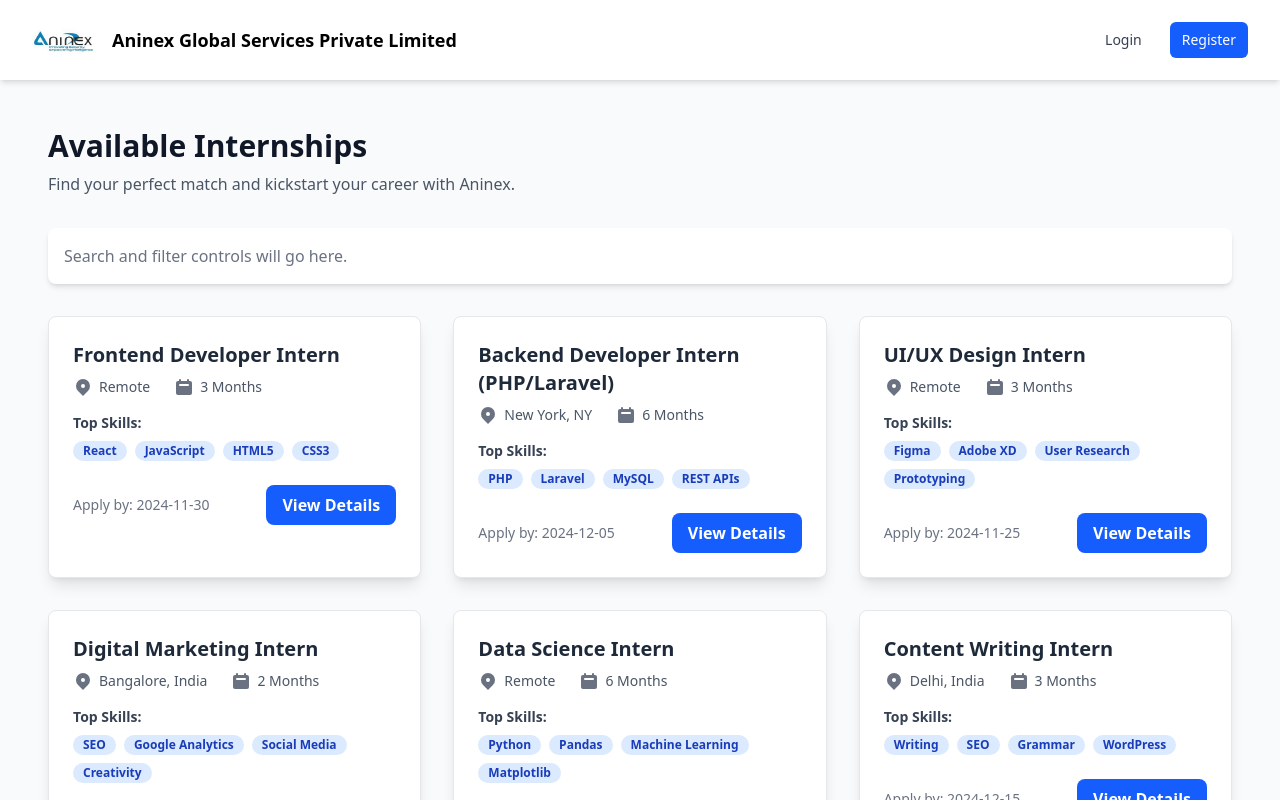
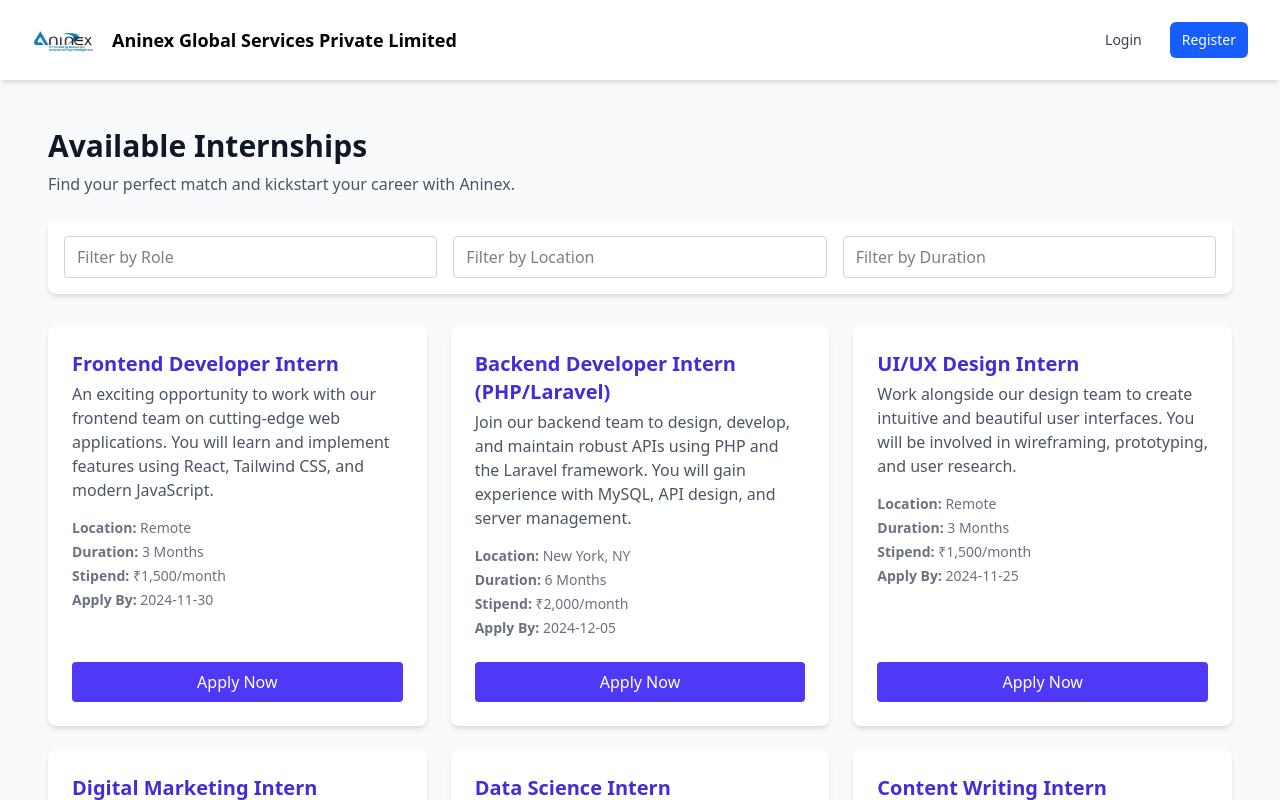
Before and after one commit to sagniknandigit/internship_management, a React (Vite) app: page /internships in a window 1280 px wide. Shown: the top 800 px of the page. Built offline with nearby package versions, Linux system fonts and the light colour scheme.

Commit message:
Final Commit

```diff
--- a/src/pages/Intern/ApplyForm.jsx
+++ b/src/pages/Intern/ApplyForm.jsx
@@ -1,105 +1,94 @@
-import React,{useState} from 'react'
+import React, { useState } from "react";
+import { useAuth } from "../../context/AuthContext";
 
 const ApplyForm = () => {
-  const [formData,setFormData]=useState({
-    firstName:"",
-    middleName:"",
-    lastName:"",
-    email:"",
-    address:"",
-    city:"",
-    state:"",
-    university:"",
-    currentYear:"",
-    passingYear:"",
-    github:"",
-    linkedin:"",
-    whyInternship:"",
-    skills:"",
-    expetations:"",
-    resume:null,
-    coverLetter:null,
+  const { user } = useAuth();
+
+  const [formData, setFormData] = useState({
+    firstName: user?.name?.split(" ")[0] || "",
+    middleName: "",
+    lastName: user?.name?.split(" ")[1] || "",
+    email: "",
+    address: "",
+    city: "",
+    state: "",
+    university: "",
+    currentYear: "",
+    passingYear: "",
+    github: "",
+    linkedin: "",
+    whyInternship: "",
+    skills: "",
+    expectations: "",
+    resume: null,
+    coverLetter: null,
   });
 
-  const handleChange=(e)=>{
-    const {name,value,files} =e.target;
-    if(name==="resume" || name=="coverLetter"){
-      setFormData({...formData,[name]:files[0]});
-    }
-    else{
-      setFormData({...formData,[name]:value});
-    }
+  const handleChange = (e) => {
+    const { name, value, files } = e.target;
+    setFormData((prev) => ({
+      ...prev,
+      [name]: files ? files[0] : value,
+    }));
   };
 
-  const handleSubmit=(e)=>{
+  const handleSubmit = (e) => {
     e.preventDefault();
-    alert('Form Submitted!');
-    console.log("Submitted Data:",formData);
+    alert("Application submitted!");
   };
 
   return (
-    <div className='max-w-6xl mx-auto p-6 md:p-10'>
-      <h2 className='text-3xl font-bold mb-6 text-center text-bllue-700'>Internship Application Form</h2>
-      <form onSubmit={handleSubmit} className='grid grid-cols-1 md:grid-cols-2 gap-6 bg-white p-6 shadow-lg rounded-lg'>
-        <input name='firstName' value={formData.firstName} onChange={handleChange} placeholder='First Name' required className='input-field'/>
+    <div className="max-w-4xl mx-auto p-8 bg-white shadow-lg rounded-lg">
+      <h1 className="text-3xl font-bold text-center text-indigo-800 mb-6">
+        Internship Application Form
+      </h1>
 
-        <input name='middleName' value={formData.middleName} onChange={handleChange} placeholder='Middle Name' className='input-field'/>
-
-        <input name='lastName' value={formData.lastName} onChange={handleChange} placeholder='Last Name' required className='input-field'/>
-
-        <input name='email' value={formData.email} onChange={handleChange} placeholder='Email Address' required className='input-field'/>
-
-        <input name='address' value={formData.address} onChange={handleChange} placeholder='Home Address' required className='input-field'/>
-
-        <input name='city' value={formData.city} onChange={handleChange} placeholder='City' required className='input-field'/>
-
-        <input name='state' value={formData.state} onChange={handleChange} placeholder='State' required className='input-field'/>
-
-        <input name='unversity' value={formData.university} onChange={handleChange} placeholder='University' required className='input-field'/>
-
-        <input name='currentYear' value={formData.currentYear} onChange={handleChange} placeholder='Current Year' required className='input-field'/>
-
-        <input name='passingYear' value={formData.passingYear} onChange={handleChange} placeholder='Passng Year' required className='input-field'/>
-
-        <input name='github' value={formData.github} onChange={handleChange} placeholder='GitHub Profile Link' required className='input-field'/>
-
-        <input name='linkedin' value={formData.linkedin} onChange={handleChange} placeholder='Linkedin Profile Link' required className='input-field'/>
-
-        <textarea name='whyInternship' value={formData.whyInternship} onChange={handleChange} placeholder='Why do you want this internship?' rows="3" className='textarea-field md:col-span-2'/>
-
-        <textarea name='skills' value={formData.skills} onChange={handleChange} placeholder='Mention your skills' rows="3" className='textarea-field md:col-span-2'/>
-
-        <textarea name='expectations' value={formData.expetations} onChange={handleChange} placeholder='What do you expect to learn during the internship?' rows="3" className='textarea-field md:col-span-2'/>
-
-        <div className='flex flex-col gap-2'>
-          <label className='font-semibold text-gray-700'>Upload Resume(PDF)</label>
-          <input type='file' name='resume' accept='.pdf' required onChange={handleChange} className='file-input'/>
+      <form onSubmit={handleSubmit} className="space-y-6">
+        <div className="grid grid-cols-1 md:grid-cols-2 gap-4">
+          <input name="firstName" value={formData.firstName} onChange={handleChange} placeholder="First Name" className="input" />
+          <input name="middleName" value={formData.middleName} onChange={handleChange} placeholder="Middle Name" className="input" />
+          <input name="lastName" value={formData.lastName} onChange={handleChange} placeholder="Last Name" className="input" />
+          <input name="email" value={formData.email} onChange={handleChange} placeholder="Email Address" className="input" />
+          <input name="address" value={formData.address} onChange={handleChange} placeholder="Home Address" className="input" />
+          <input name="city" value={formData.city} onChange={handleChange} placeholder="City" className="input" />
+          <input name="state" value={formData.state} onChange={handleChange} placeholder="State" className="input" />
+          <input name="university" value={formData.university} onChange={handleChange} placeholder="University" className="input" />
+          <input name="currentYear" value={formData.currentYear} onChange={handleChange} placeholder="Current Year" className="input" />
+          <input name="passingYear" value={formData.passingYear} onChange={handleChange} placeholder="Passing Year" className="input" />
+          <input name="github" value={formData.github} onChange={handleChange} placeholder="GitHub Profile Link" className="input" />
+          <input name="linkedin" value={formData.linkedin} onChange={handleChange} placeholder="LinkedIn Profile Link" className="input" />
         </div>
 
-        <div className='flex flex-col gap-2'>
-          <label className='font-semibold text-gray-700'>Upload Cover Letter(PDF)</label>
-          <input type='file' name='coverLetter' accept='.pdf' onChange={handleChange} className='file-input'/>
+        <div className="grid grid-cols-1 gap-4">
+          <textarea name="whyInternship" value={formData.whyInternship} onChange={handleChange} placeholder="Why do you want this internship?" rows={3} className="textarea" />
+          <textarea name="skills" value={formData.skills} onChange={handleChange} placeholder="Mention your skills" rows={3} className="textarea" />
+          <textarea name="expectations" value={formData.expectations} onChange={handleChange} placeholder="What do you expect to learn?" rows={3} className="textarea" />
         </div>
 
-        <button type='submit' className='col-span-full bg-blue-600 text-white py-2 px-4 rounded hover:bg-blue-700 transition'>Submit Application</button>
+        <div className="grid grid-cols-1 md:grid-cols-2 gap-4">
+          <div>
+            <label className="block mb-1 text-sm font-medium text-gray-700">Upload Resume (PDF)</label>
+            <input type="file" name="resume" accept=".pdf" onChange={handleChange} className="file-input" />
+          </div>
+          <div>
+            <label className="block mb-1 text-sm font-medium text-gray-700">Upload Cover Letter (PDF)</label>
+            <input type="file" name="coverLetter" accept=".pdf" onChange={handleChange} className="file-input" />
+          </div>
+        </div>
+
+        <button type="submit" className="w-full py-2 px-4 bg-indigo-600 hover:bg-indigo-700 text-white font-semibold rounded-md">
+          Submit Application
+        </button>
       </form>
 
-      <div className='mt-10 bg-gray-100 p-6 rounded-lg shadow-inner'>
-        <h3 className='text-xl font-bold mb-4 text-blue-800'>Live Preview</h3>
-        <pre className='text-sm overflow-x-auto bg-white p-4 rounded-md shadow max-h-64'>
-          {JSON.stringify(
-            {
-              ...formData,
-              resume: formData.resume?.name || null,
-              coverLetter:formData.coverLetter?.name || null,
-            },
-            null,
-            2
-          )}
+      <div className="mt-8 p-4 bg-gray-100 rounded-lg">
+        <h2 className="text-lg font-bold mb-2 text-indigo-700">Live Preview</h2>
+        <pre className="text-sm text-gray-800 overflow-x-auto whitespace-pre-wrap">
+          {JSON.stringify(formData, null, 2)}
         </pre>
       </div>
     </div>
   );
 };
 
-export default ApplyForm
+export default ApplyForm;
--- a/src/pages/Intern/Documents.jsx
+++ b/src/pages/Intern/Documents.jsx
@@ -1,29 +1,79 @@
-import React,{useState,useEffect} from "react";
-import {useAuth} from "../../context/AuthContext";
+import React, { useState, useEffect } from "react";
+import { useAuth } from "../../context/AuthContext";
 import sharedDocuments from "../../mock/sharedDocuments.json";
 
 const Documents = () => {
-  const {user}=useAuth();
-  const [documents,setDocuments]=useState([]);
-  const [loading,setLoading]=useState(true);
+  const { user } = useAuth();
+  const [mentorDocs, setMentorDocs] = useState([]);
+  const [internDocs, setInternDocs] = useState([]);
+  const [loading, setLoading] = useState(true);
+  const [formData, setFormData] = useState({
+    title: "",
+    file: null,
+  });
 
-  useEffect(()=>{
-    if(user?.id){
-      const filteredDocs=sharedDocuments.filter((doc)=>doc.internId===user.id);
-      setDocuments(filteredDocs);
+  useEffect(() => {
+    if (user?.id) {
+      // Mentor shared
+      const mentorShared = sharedDocuments.filter(
+        (doc) => doc.internId === user.id
+      );
+      setMentorDocs(mentorShared);
+
+      // Intern uploaded
+      const internStored =
+        JSON.parse(localStorage.getItem("internDocuments")) || [];
+      const myDocs = internStored.filter((doc) => doc.internId === user.id);
+      setInternDocs(myDocs);
+
       setLoading(false);
     }
-  },[user]);
+  }, [user]);
 
-  return(
+  const handleChange = (e) => {
+    const { name, value, files } = e.target;
+    if (name === "file") {
+      setFormData({ ...formData, file: files[0] });
+    } else {
+      setFormData({ ...formData, [name]: value });
+    }
+  };
+
+  const handleUpload = (e) => {
+    e.preventDefault();
+    if (!formData.title || !formData.file) {
+      alert("Please provide both title and file.");
+      return;
+    }
+
+    const newDoc = {
+      id: "doc_" + Date.now(),
+      internId: user.id,
+      title: formData.title,
+      fileName: formData.file.name,
+      uploadedAt: new Date().toISOString().split("T")[0],
+    };
+
+    const prevDocs = JSON.parse(localStorage.getItem("internDocuments")) || [];
+    const updated = [...prevDocs, newDoc];
+    localStorage.setItem("internDocuments", JSON.stringify(updated));
+    setInternDocs(updated.filter((d) => d.internId === user.id));
+
+    setFormData({ title: "", file: null });
+    alert("Document uploaded successfully!");
+  };
+
+  return (
     <div className="p-6">
       <h2 className="text-3xl font-bold text-gray-800 mb-4">Shared Documents</h2>
-      {loading?(
+
+      {/* MENTOR SHARED */}
+      {loading ? (
         <p className="text-gray-600">Loading Documents...</p>
-      ) : documents.length===0 ? (
-        <p className="text-gray-600">No documents have been shared with your yet.</p>
-      ):(
-        <div className="bg-white shadow-md rounded-lg overflow-hidden">
+      ) : mentorDocs.length === 0 ? (
+        <p className="text-gray-600">No mentor-shared documents yet.</p>
+      ) : (
+        <div className="bg-white shadow-md rounded-lg overflow-hidden mb-10">
           <table className="min-w-full divide-y divide-gray-200">
             <thead className="bg-gray-100">
               <tr>
@@ -34,11 +84,13 @@ const Documents = () => {
               </tr>
             </thead>
             <tbody className="divide-y divide-gray-200">
-              {documents.map((doc)=>(
+              {mentorDocs.map((doc) => (
                 <tr key={doc.id}>
                   <td className="px-6 py-4 text-sm text-gray-900">{doc.title}</td>
                   <td className="px-6 py-4 text-sm text-blue-600 hover:underline cursor-pointer">
-                    <a href={`/${doc.fileName}`} target="_blank" rel="noopener noreferrer">{doc.fileName}</a>
+                    <a href={`/${doc.fileName}`} target="_blank" rel="noopener noreferrer">
+                      {doc.fileName}
+                    </a>
                   </td>
                   <td className="px-6 py-4 text-sm text-gray-700">{doc.uploadedBy}</td>
                   <td className="px-6 py-4 text-sm text-gray-600">{doc.uploadedAt}</td>
@@ -47,9 +99,66 @@ const Documents = () => {
             </tbody>
           </table>
         </div>
-      )
-    }
+      )}
+
+      <h2 className="text-2xl font-bold text-gray-800 mb-4">Upload Your Documents</h2>
+      <form onSubmit={handleUpload} className="mb-8 space-y-4">
+        <input
+          type="text"
+          name="title"
+          placeholder="Document Title (e.g., Resume)"
+          value={formData.title}
+          onChange={handleChange}
+          className="w-full px-4 py-2 border rounded"
+          required
+        />
+        <input
+          type="file"
+          name="file"
+          accept=".pdf,.doc,.docx"
+          onChange={handleChange}
+          className="w-full px-4 py-2 border rounded"
+          required
+        />
+        <button
+          type="submit"
+          className="bg-indigo-600 text-white px-6 py-2 rounded hover:bg-indigo-700"
+        >
+          Upload Document
+        </button>
+      </form>
+
+      <h2 className="text-2xl font-bold text-gray-800 mb-4">Your Uploaded Documents</h2>
+      {internDocs.length === 0 ? (
+        <p className="text-gray-600">You haven't uploaded any documents yet.</p>
+      ) : (
+        <div className="bg-white shadow-md rounded-lg overflow-hidden">
+          <table className="min-w-full divide-y divide-gray-200">
+            <thead className="bg-gray-100">
+              <tr>
+                <th className="px-6 py-3 text-left text-xs font-semibold text-gray-600 uppercase">Title</th>
+                <th className="px-6 py-3 text-left text-xs font-semibold text-gray-600 uppercase">File</th>
+                <th className="px-6 py-3 text-left text-xs font-semibold text-gray-600 uppercase">Uploaded At</th>
+              </tr>
+            </thead>
+            <tbody className="divide-y divide-gray-200">
+              {internDocs.map((doc) => (
+                <tr key={doc.id}>
+                  <td className="px-6 py-4 text-sm text-gray-900">{doc.title}</td>
+                  <td className="px-6 py-4 text-sm text-blue-600 hover:underline">
+                    <a href={`/${doc.fileName}`} target="_blank" rel="noopener noreferrer">
+                      {doc.fileName}
+                    </a>
+                  </td>
+                  <td className="px-6 py-4 text-sm text-gray-600">{doc.uploadedAt}</td>
+                </tr>
+              ))}
+            </tbody>
+          </table>
+        </div>
+      )}
     </div>
-  )
+  );
 };
+
 export default Documents;
--- a/src/pages/InternshipsPage.jsx
+++ b/src/pages/InternshipsPage.jsx
@@ -1,12 +1,17 @@
 import React, { useState, useEffect } from "react";
 import { getAllInternships } from "../services/internshipService";
-import InternshipCard from "../components/ui/InternshipCard";
+import { Link } from "react-router-dom";
 import Spinner from "../components/ui/Spinner";
 
 const InternshipsPage = () => {
   const [internships, setInternships] = useState([]);
+  const [filtered, setFiltered] = useState([]);
   const [loading, setLoading] = useState(true);
-  const [error, setError] = useState(null);
+  const [filters, setFilters] = useState({
+    role: "",
+    location: "",
+    duration: ""
+  });
 
   useEffect(() => {
     const fetchInternships = async () => {
@@ -14,55 +19,122 @@ const InternshipsPage = () => {
         setLoading(true);
         const data = await getAllInternships();
         setInternships(data);
+        setFiltered(data);
       } catch (err) {
-        setError("Failed to load internships. Please try again later.");
+        console.error("Failed to fetch internships");
       } finally {
         setLoading(false);
       }
     };
 
     fetchInternships();
-  }, []); // Empty dependency array means this runs once on mount
+  }, []);
 
-  if (loading) {
-    return (
-      <div className="flex justify-center items-center h-64">
-        <Spinner />
-      </div>
-    );
-  }
+  useEffect(() => {
+    let temp = internships;
 
-  if (error) {
-    return <p className="text-center text-red-500">{error}</p>;
-  }
+    if (filters.role) {
+      temp = temp.filter((i) =>
+        i.title.toLowerCase().includes(filters.role.toLowerCase())
+      );
+    }
+    if (filters.location) {
+      temp = temp.filter((i) =>
+        i.location.toLowerCase().includes(filters.location.toLowerCase())
+      );
+    }
+    if (filters.duration) {
+      temp = temp.filter((i) =>
+        i.duration.toLowerCase().includes(filters.duration.toLowerCase())
+      );
+    }
+
+    setFiltered(temp);
+  }, [filters, internships]);
+
+  const handleChange = (e) => {
+    const { name, value } = e.target;
+    setFilters((prev) => ({ ...prev, [name]: value }));
+  };
 
   return (
     <div className="max-w-7xl mx-auto px-4 sm:px-6 lg:px-8 py-8">
       <h1 className="text-3xl font-extrabold text-gray-900 mb-2">
         Available Internships
       </h1>
-      <p className="text-gray-600 mb-8">
+      <p className="text-gray-600 mb-6">
         Find your perfect match and kickstart your career with Aninex.
       </p>
 
-      {/* Placeholder for Search and Filter controls */}
-      <div className="bg-white p-4 rounded-lg shadow-md mb-8">
-        <p className="text-gray-500">
-          Search and filter controls will go here.
-        </p>
+      <div className="bg-white p-4 rounded-lg shadow-md mb-8 grid grid-cols-1 md:grid-cols-3 gap-4">
+        <input
+          name="role"
+          value={filters.role}
+          onChange={handleChange}
+          placeholder="Filter by Role"
+          className="border border-gray-300 rounded px-3 py-2"
+        />
+        <input
+          name="location"
+          value={filters.location}
+          onChange={handleChange}
+          placeholder="Filter by Location"
+          className="border border-gray-300 rounded px-3 py-2"
+        />
+        <input
+          name="duration"
+          value={filters.duration}
+          onChange={handleChange}
+          placeholder="Filter by Duration"
+          className="border border-gray-300 rounded px-3 py-2"
+        />
       </div>
 
-      <div className="grid grid-cols-1 md:grid-cols-2 lg:grid-cols-3 gap-8">
-        {internships.length > 0 ? (
-          internships.map((internship) => (
-            <InternshipCard key={internship.id} internship={internship} />
-          ))
-        ) : (
-          <p className="text-center col-span-full">
-            No internships available at the moment.
-          </p>
-        )}
-      </div>
+      {loading ? (
+        <div className="flex justify-center items-center h-40">
+          <Spinner />
+        </div>
+      ) : filtered.length === 0 ? (
+        <p className="text-center text-gray-600">No internships found.</p>
+      ) : (
+        <div className="grid grid-cols-1 md:grid-cols-2 lg:grid-cols-3 gap-6">
+          {filtered.map((internship) => (
+            <div
+              key={internship.id}
+              className="flex flex-col justify-between bg-white shadow-md rounded-lg p-6 h-full"
+            >
+              <div>
+                <h2 className="text-xl font-semibold text-indigo-700">
+                  {internship.title}
+                </h2>
+                <p className="text-gray-600 mt-1">{internship.description}</p>
+                <div className="mt-4 space-y-1 text-sm text-gray-500">
+                  <p>
+                    <strong>Location:</strong> {internship.location}
+                  </p>
+                  <p>
+                    <strong>Duration:</strong> {internship.duration}
+                  </p>
+                  <p>
+                    <strong>Stipend:</strong> {internship.stipend}
+                  </p>
+                  <p>
+                    <strong>Apply By:</strong> {internship.applyBy}
+                  </p>
+                </div>
+              </div>
+              <div className="mt-6">
+                <Link
+                  to={`/intern/apply/${internship.id}`}
+                  className="block w-full text-center bg-indigo-600 text-white py-2 rounded hover:bg-indigo-700 transition"
+                >
+                  Apply Now
+                </Link>
+              </div>
+            </div>
+          ))}
+        </div>
+      )}
     </div>
   );
 };
```
Also changed, not shown: src/routes/AppRoutes.jsx (+15 -17 lines).
